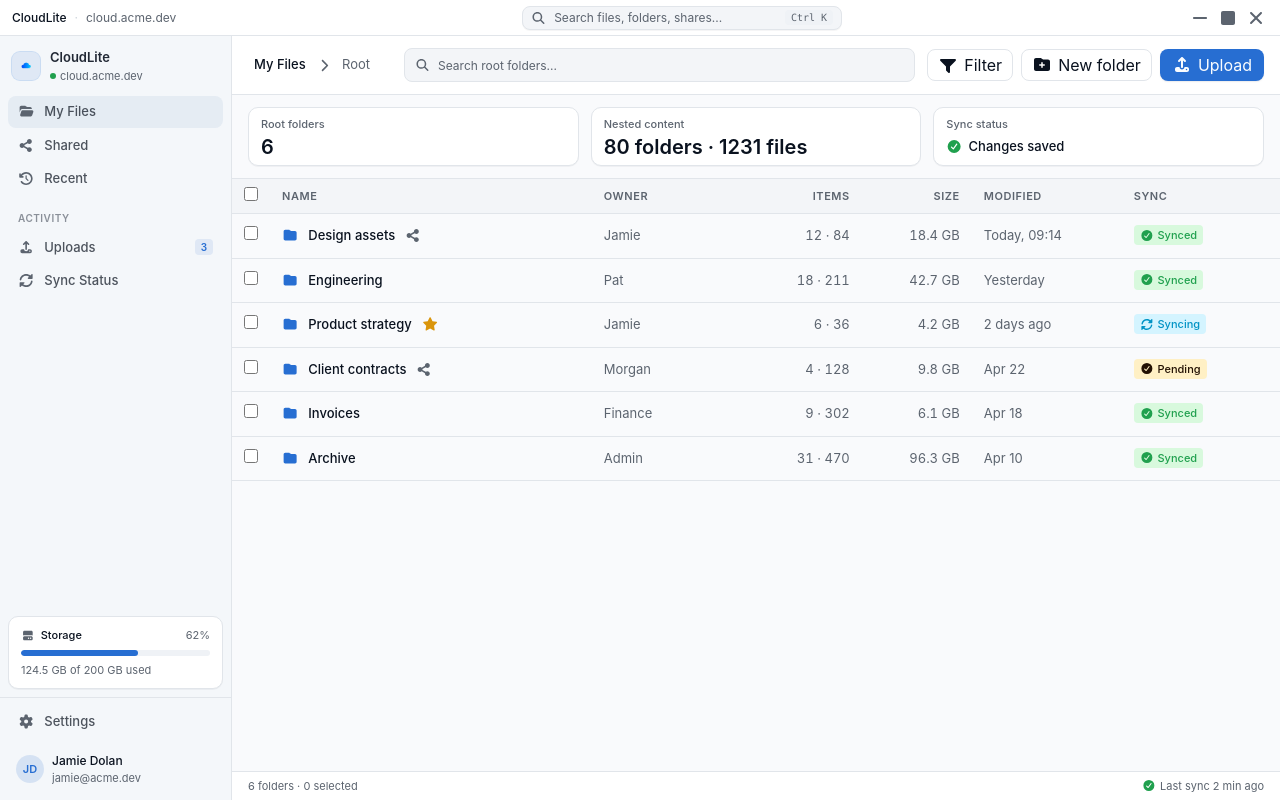
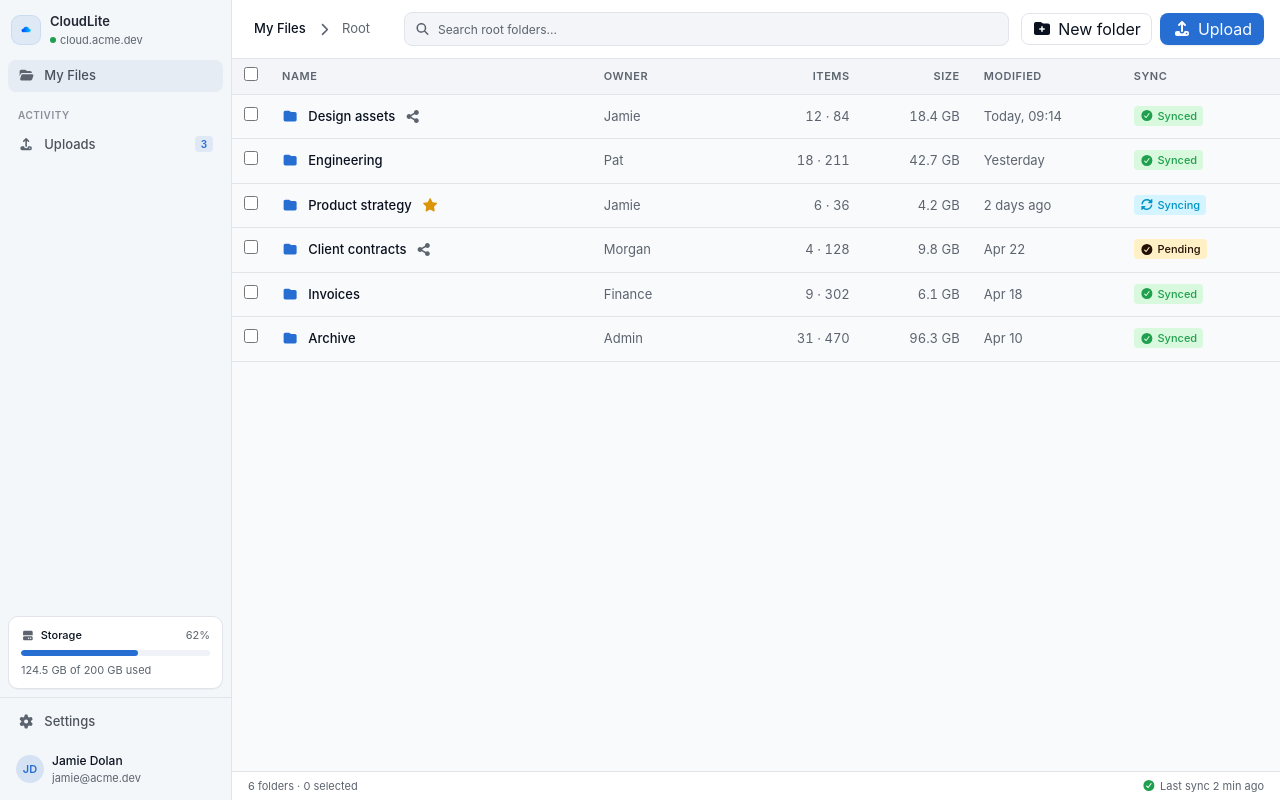
Before and after one commit to kr1pt0n05/cloudlite-frontend, a Vue app: page /files in a window 1280 px wide. Built offline with nearby package versions, Linux system fonts and the light colour scheme.

Commit message:
Removing unnecessary UI elements

```diff
--- a/src/App.vue
+++ b/src/App.vue
@@ -1,51 +1,32 @@
 <script setup lang="ts">
-import { computed } from "vue";
+import {computed, onMounted, ref} from "vue";
 import { RouterView, useRoute } from "vue-router";
-import { FontAwesomeIcon } from "@fortawesome/vue-fontawesome";
-import { faMagnifyingGlass, faMinus, faSquare, faXmark } from "@fortawesome/free-solid-svg-icons";
 import NavBar from "./components/NavBar.vue";
+import {invoke} from "@tauri-apps/api/core";
+import {router} from "./routes.ts";
 
 const route = useRoute();
 const showShell = computed(() => route.name !== "login");
+const isAuthenticated = ref<boolean>(false);
+
+
+onMounted(() => {
+  invoke<boolean>("is_authenticated")
+      .then(isAuth => {
+        isAuthenticated.value = isAuth;
+        router.push({ name: 'files' })
+    })
+      .catch(error => {
+    console.log(error);
+  })
+})
+
 </script>
 
 <template>
   <RouterView v-if="!showShell" />
 
   <div v-else class="app-window flex h-screen w-screen flex-col overflow-hidden bg-background text-foreground">
-    <div class="app-titlebar flex items-center justify-between px-3">
-      <div class="flex min-w-0 items-center gap-2 text-[12px] text-muted-foreground">
-        <span class="font-medium text-foreground">CloudLite</span>
-        <span class="text-border-strong">·</span>
-        <span class="truncate">cloud.acme.dev</span>
-      </div>
-
-      <div class="pointer-events-none hidden flex-1 justify-center md:flex">
-        <div
-          class="pointer-events-auto flex h-6 w-[320px] items-center gap-2 rounded-md border border-border bg-surface-2 px-2 text-[12px] text-muted-foreground shadow-xs"
-        >
-          <FontAwesomeIcon class="h-3.5 w-3.5" :icon="faMagnifyingGlass" />
-          <span class="truncate">Search files, folders, shares...</span>
-          <span class="ml-auto rounded bg-muted px-1.5 font-mono text-[10px]">Ctrl K</span>
-        </div>
-      </div>
-
-      <div class="flex items-center gap-1 text-muted-foreground">
-        <button class="flex h-6 w-6 items-center justify-center rounded hover:bg-surface-hover" type="button" aria-label="Minimize">
-          <FontAwesomeIcon class="h-3.5 w-3.5" :icon="faMinus" />
-        </button>
-        <button class="flex h-6 w-6 items-center justify-center rounded hover:bg-surface-hover" type="button" aria-label="Maximize">
-          <FontAwesomeIcon class="h-3 w-3" :icon="faSquare" />
-        </button>
-        <button
-          class="flex h-6 w-6 items-center justify-center rounded hover:bg-destructive hover:text-destructive-foreground"
-          type="button"
-          aria-label="Close"
-        >
-          <FontAwesomeIcon class="h-3.5 w-3.5" :icon="faXmark" />
-        </button>
-      </div>
-    </div>
 
     <div class="flex min-h-0 flex-1 overflow-hidden">
       <NavBar />
--- a/src/components/FoldersPage.vue
+++ b/src/components/FoldersPage.vue
@@ -59,8 +59,6 @@ const filteredFolders = computed(() => {
   return folders.value.filter((folder) => folder.name.toLowerCase().includes(query) || folder.owner.toLowerCase().includes(query));
 });
 
-const totalFiles = computed(() => folders.value.reduce((sum, folder) => sum + folder.files, 0));
-const totalSubfolders = computed(() => folders.value.reduce((sum, folder) => sum + folder.folders, 0));
 
 function replaceSelected(next: Set<string>) {
   selected.value = next;
@@ -154,10 +152,6 @@ function createFolder() {
         </div>
 
         <div class="flex shrink-0 items-center gap-2">
-          <button class="inline-flex h-8 items-center gap-1.5 rounded-md border border-border bg-surface px-2.5 text-[12px] font-medium hover:bg-surface-hover" type="button">
-            <FontAwesomeIcon class="h-3.5 w-3.5" :icon="faFilter" />
-            Filter
-          </button>
           <button
             class="inline-flex h-8 items-center gap-1.5 rounded-md border border-border bg-surface px-2.5 text-[12px] font-medium hover:bg-surface-hover"
             type="button"
@@ -174,24 +168,6 @@ function createFolder() {
       </div>
     </header>
 
-    <section class="grid gap-3 border-b border-border bg-background px-4 py-3 md:grid-cols-3">
-      <div class="rounded-lg border border-border bg-surface px-3 py-2 shadow-xs">
-        <div class="text-[11px] font-medium text-muted-foreground">Root folders</div>
-        <div class="mt-1 text-[20px] font-semibold leading-none">{{ folders.length }}</div>
-      </div>
-      <div class="rounded-lg border border-border bg-surface px-3 py-2 shadow-xs">
-        <div class="text-[11px] font-medium text-muted-foreground">Nested content</div>
-        <div class="mt-1 text-[20px] font-semibold leading-none">{{ totalSubfolders }} folders · {{ totalFiles }} files</div>
-      </div>
-      <div class="rounded-lg border border-border bg-surface px-3 py-2 shadow-xs">
-        <div class="text-[11px] font-medium text-muted-foreground">Sync status</div>
-        <div class="mt-1 flex items-center gap-1.5 text-[13px] font-medium">
-          <FontAwesomeIcon class="h-3.5 w-3.5 text-success" :icon="faCheckCircle" />
-          Changes saved
-        </div>
-      </div>
-    </section>
-
     <div
       v-if="selected.size > 0"
       class="flex items-center gap-3 border-b border-border bg-primary-soft px-4 py-2 text-[12px] text-primary"
@@ -200,10 +176,6 @@ function createFolder() {
       <button class="inline-flex items-center gap-1 rounded px-1.5 py-0.5 hover:bg-primary/10" type="button">
         <FontAwesomeIcon class="h-3.5 w-3.5" :icon="faDownload" />
         Download
-      </button>
-      <button class="inline-flex items-center gap-1 rounded px-1.5 py-0.5 hover:bg-primary/10" type="button">
-        <FontAwesomeIcon class="h-3.5 w-3.5" :icon="faShareNodes" />
-        Share
       </button>
       <button class="inline-flex items-center gap-1 rounded px-1.5 py-0.5 hover:bg-primary/10" type="button" @click="deleteSelected">
         <FontAwesomeIcon class="h-3.5 w-3.5" :icon="faTrash" />
@@ -316,10 +288,6 @@ function createFolder() {
                   Rename
                 </button>
                 <button class="flex w-full items-center gap-2.5 px-3 py-1.5 text-[12px] hover:bg-surface-hover" type="button">
-                  <FontAwesomeIcon class="h-3.5 w-3.5 text-muted-foreground" :icon="faShareNodes" />
-                  Share
-                </button>
-                <button class="flex w-full items-center gap-2.5 px-3 py-1.5 text-[12px] hover:bg-surface-hover" type="button">
                   <FontAwesomeIcon class="h-3.5 w-3.5 text-muted-foreground" :icon="faDownload" />
                   Download
                 </button>
--- a/src/components/NavBar.vue
+++ b/src/components/NavBar.vue
@@ -3,12 +3,9 @@ import logo from "../assets/cloudlite-logo.png";
 import { FontAwesomeIcon } from "@fortawesome/vue-fontawesome";
 import type { IconDefinition } from "@fortawesome/fontawesome-svg-core";
 import {
-  faClockRotateLeft,
   faFolderOpen,
   faGear,
   faHardDrive,
-  faRotate,
-  faShareNodes,
   faUpload,
 } from "@fortawesome/free-solid-svg-icons";
 
@@ -21,13 +18,10 @@ type NavItem = {
 
 const primary: NavItem[] = [
   { to: "/files", label: "My Files", icon: faFolderOpen },
-  { to: "/shared", label: "Shared", icon: faShareNodes },
-  { to: "/recent", label: "Recent", icon: faClockRotateLeft },
 ];
 
 const activity: NavItem[] = [
   { to: "/uploads", label: "Uploads", icon: faUpload, badge: "3" },
-  { to: "/sync", label: "Sync Status", icon: faRotate },
 ];
 
 const footer: NavItem[] = [{ to: "/settings", label: "Settings", icon: faGear }];
```
